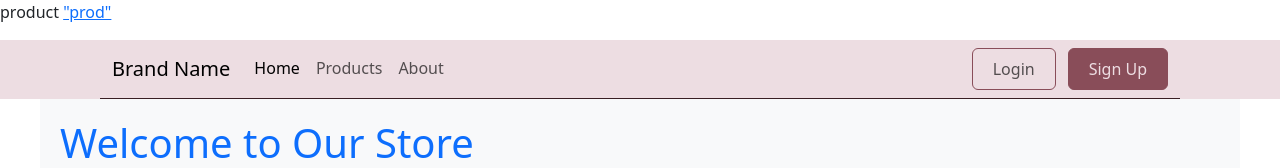
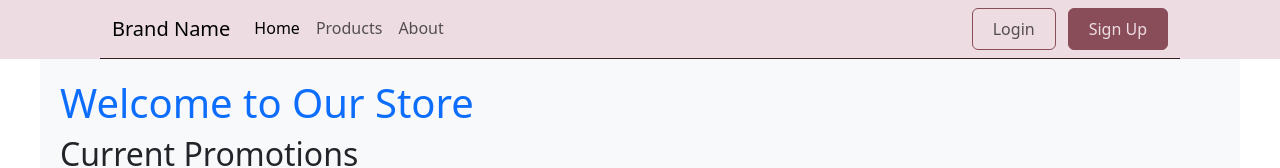
Before and after one commit to abdozero/Cafe-Angular, an Angular app: page / in a window 1280 px wide. Shown: the top 168 px of the page. Built offline with nearby package versions, Linux system fonts and the light colour scheme; no server answers.

Commit message:
remove product route

```diff
--- a/src/app/Component/header/header.component.html
+++ b/src/app/Component/header/header.component.html
@@ -1,6 +1,3 @@
-
-<p>product <a routerLink="/products" > "prod"</a> </p>
-
 <div class="main sticky-top">
     <nav class="navbar navbar-expand-lg">
         <div class="container">
```
